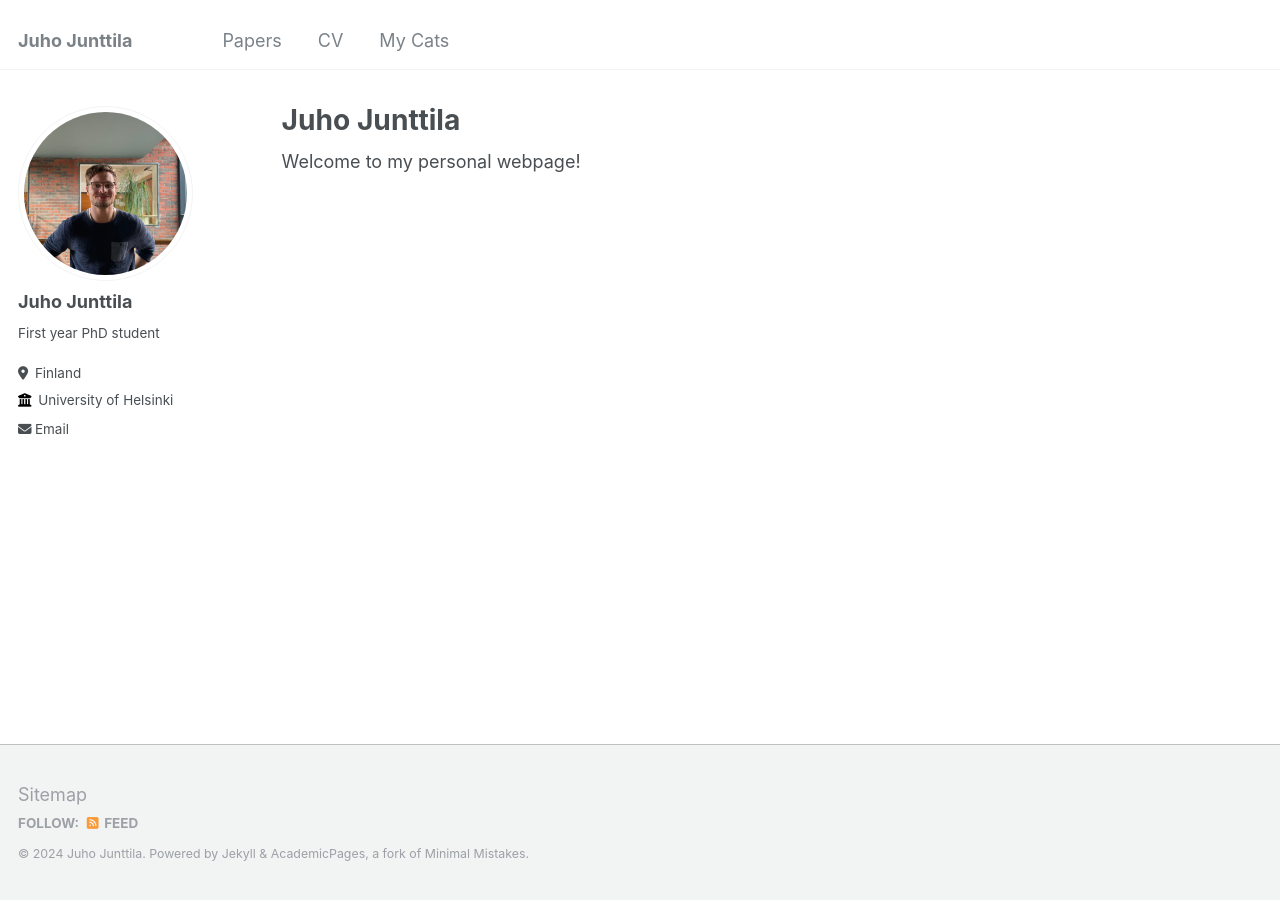
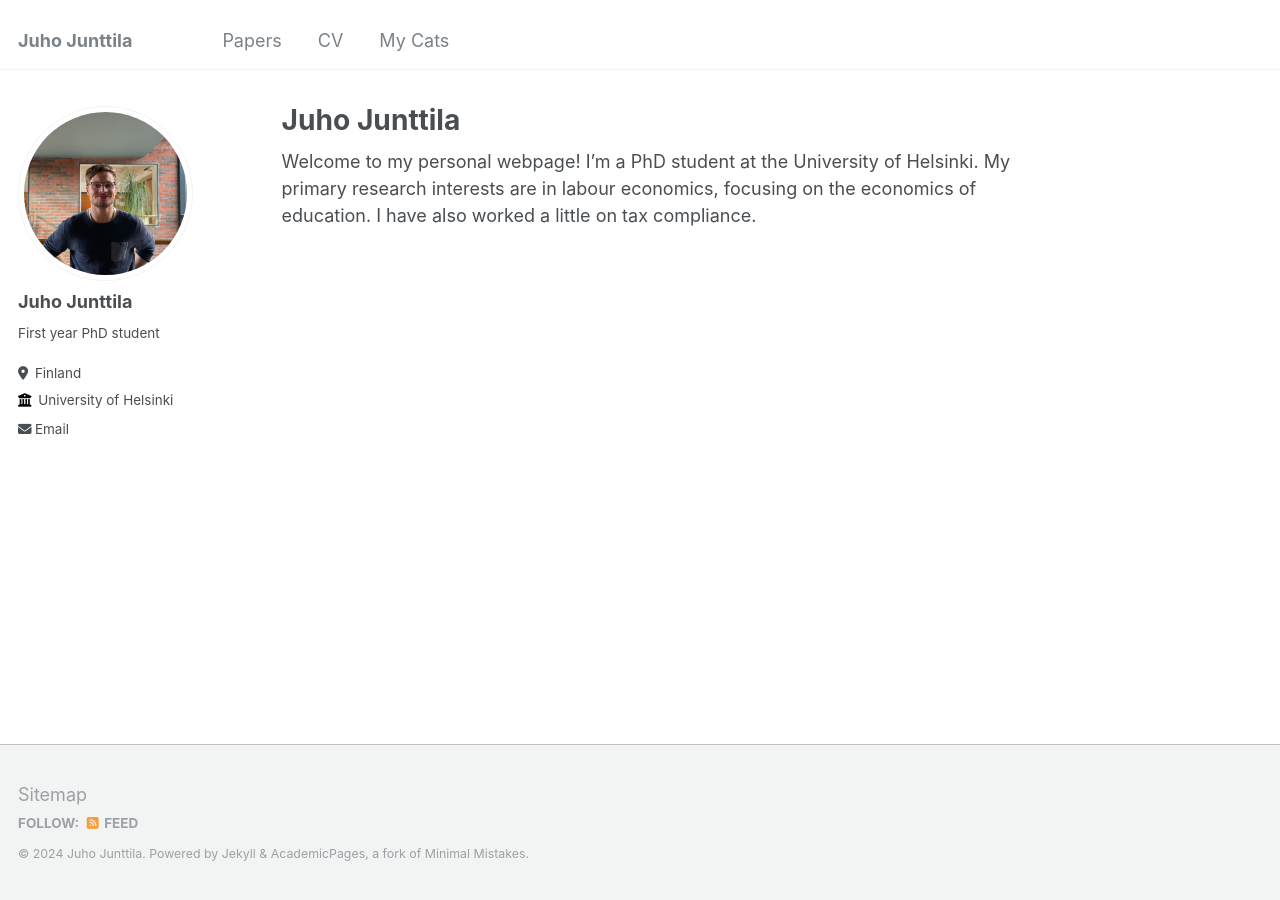
Before and after one commit to Juho-Junttila/Juho-Junttila.github.io, a Jekyll site: the page built from _pages/about.md, in a window 1280 px wide. Built offline with Jekyll 4.4.1, drawn with Linux system fonts in a browser that asks for light colours.

Commit message:
Update about.md

```diff
--- a/_pages/about.md
+++ b/_pages/about.md
@@ -7,4 +7,4 @@ redirect_from:
   - /about.html
 ---
 
-Welcome to my personal webpage!
+Welcome to my personal webpage! I'm a PhD student at the University of Helsinki. My primary research interests are in labour economics, focusing on the economics of education. I have also worked a little on tax compliance.
```
